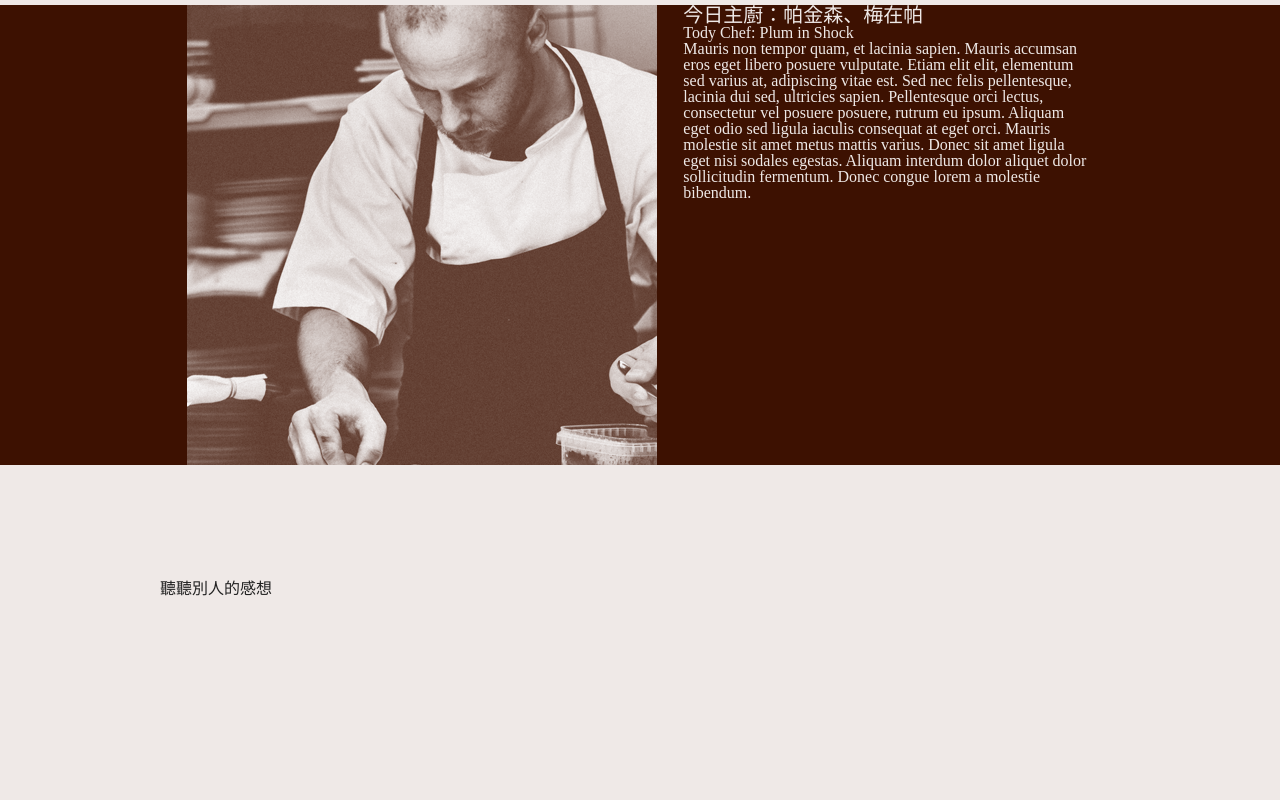
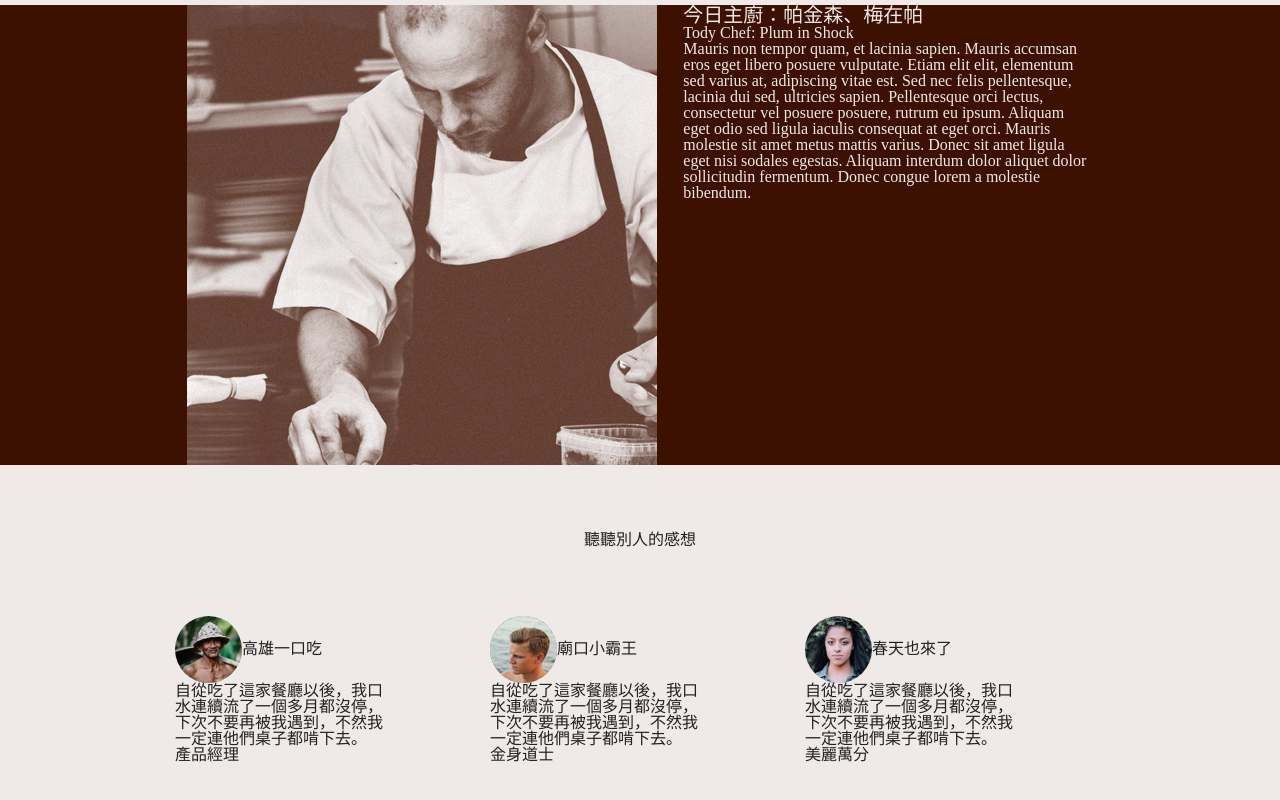
Before and after one commit to Victor81528/roku-restaurant-flex, a Vue app: page / in a window 1280 px wide. Shown: the part 991-1791 px from the top of the page. Built offline with nearby package versions, Linux system fonts and the light colour scheme.

Commit message:
feedback

```diff
--- a/src/App.vue
+++ b/src/App.vue
@@ -63,9 +63,24 @@
           <h1>聽聽別人的感想</h1>
         </div>
         <div class="feedback-content">
-          <div class="feedback-items"></div>
-          <div class="feedback-items"></div>
-          <div class="feedback-items"></div>
+          <div class="feedback-items item-1">
+            <img src="/img/avatar_1.png" alt="產品經理">
+            <h1>高雄一口吃</h1>
+            <p>自從吃了這家餐廳以後，我口水連續流了一個多月都沒停，下次不要再被我遇到，不然我一定連他們桌子都啃下去。</p>
+            <h2>產品經理</h2>
+          </div>
+          <div class="feedback-items item-2">
+            <img src="/img/avatar_2.png" alt="金身道士">
+            <h1>廟口小霸王</h1>
+            <p>自從吃了這家餐廳以後，我口水連續流了一個多月都沒停，下次不要再被我遇到，不然我一定連他們桌子都啃下去。</p>
+            <h2>金身道士</h2>
+          </div>
+          <div class="feedback-items item-3">
+            <img src="/img/avatar_3.png" alt="美麗萬分">
+            <h1>春天也來了</h1>
+            <p>自從吃了這家餐廳以後，我口水連續流了一個多月都沒停，下次不要再被我遇到，不然我一定連他們桌子都啃下去。</p>
+            <h2>美麗萬分</h2>
+          </div>
         </div>
       </div>
     </div>
--- a/src/scss/_index.scss
+++ b/src/scss/_index.scss
@@ -158,7 +158,36 @@ body{
         width: 960px;
         height: 100%;
         flex-flow: nowrap column;
+        align-items: center;
         justify-content: space-evenly;
+        .feedback-tittle{
+
+        }
+        .feedback-content{
+          display: flex;
+          width: 100%;
+          flex-flow: nowrap row;
+          justify-content: space-evenly;
+          .feedback-items{
+            display: flex;
+            width: 300px;
+            flex-flow: wrap row;
+            align-items: center;
+            justify-content: flex-start;
+            img{
+              border-radius: 50%;
+            }
+            h1{
+
+            }
+            p{
+              width: 220px;
+            }
+            h2{
+              width: 220px;
+            }
+          }
+        }
       }
     }
   }
```
